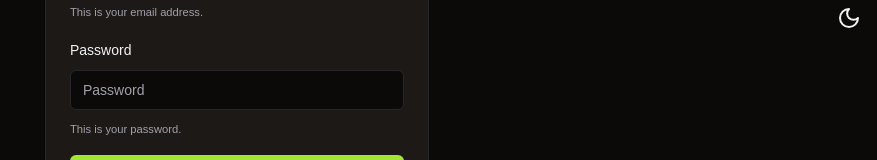
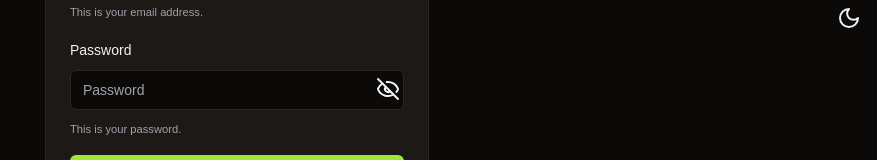
Before and after one commit to penn201500/shadcn-and-nextjs, a Next.js app: page /login in a window 1280 px wide. Shown: the part 382-542 px from the top of the page, without its empty margins (403-1280 px from the left). Built offline with nearby package versions, Linux system fonts and the light colour scheme.

Commit message:
♻️ Update password field to PasswordInput component for better user experience
true

```diff
--- a/app/(logged-out)/login/page.tsx
+++ b/app/(logged-out)/login/page.tsx
@@ -19,6 +19,7 @@ import {
     FormMessage,
 } from "@/components/ui/form"
 import { Input } from "@/components/ui/input"
+import { PasswordInput } from "@/components/ui/password-input"
 import { zodResolver } from "@hookform/resolvers/zod"
 import { PersonStandingIcon } from "lucide-react"
 import Link from "next/link"
@@ -84,9 +85,8 @@ export default function LoginPage() {
                                     <FormItem>
                                         <FormLabel>Password</FormLabel>
                                         <FormControl>
-                                            <Input
+                                            <PasswordInput
                                                 placeholder="Password"
-                                                type="password"
                                                 autoComplete="username"
                                                 {...field}
                                             />
```
